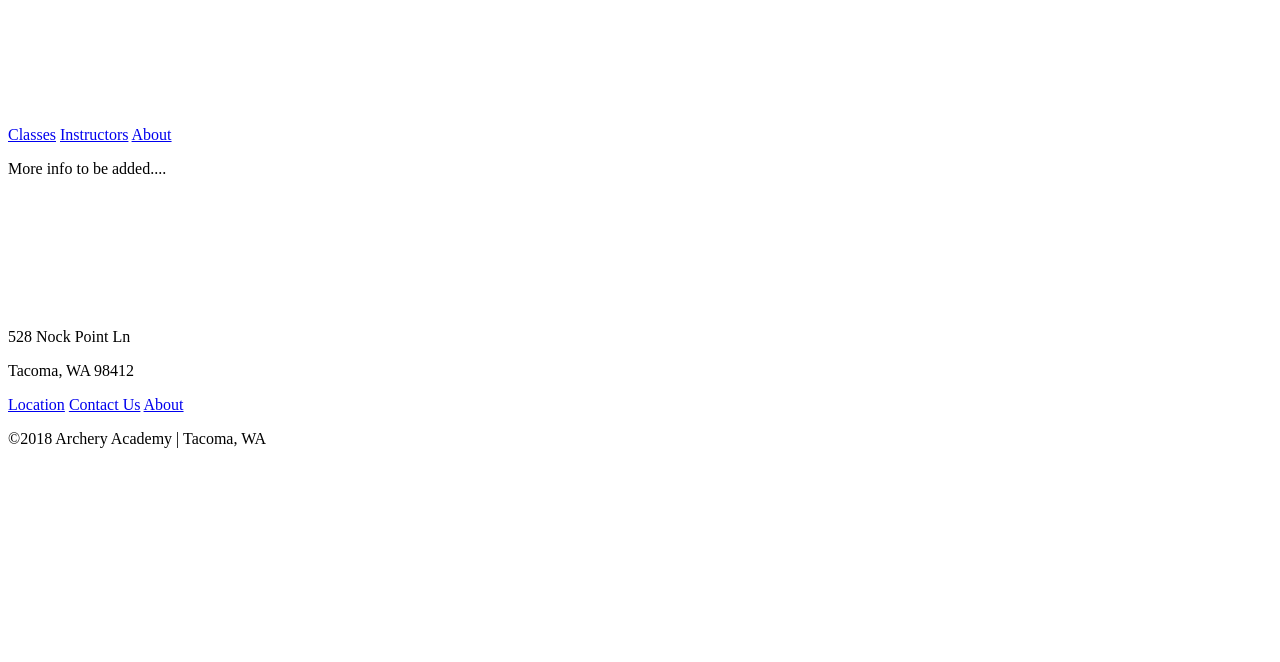
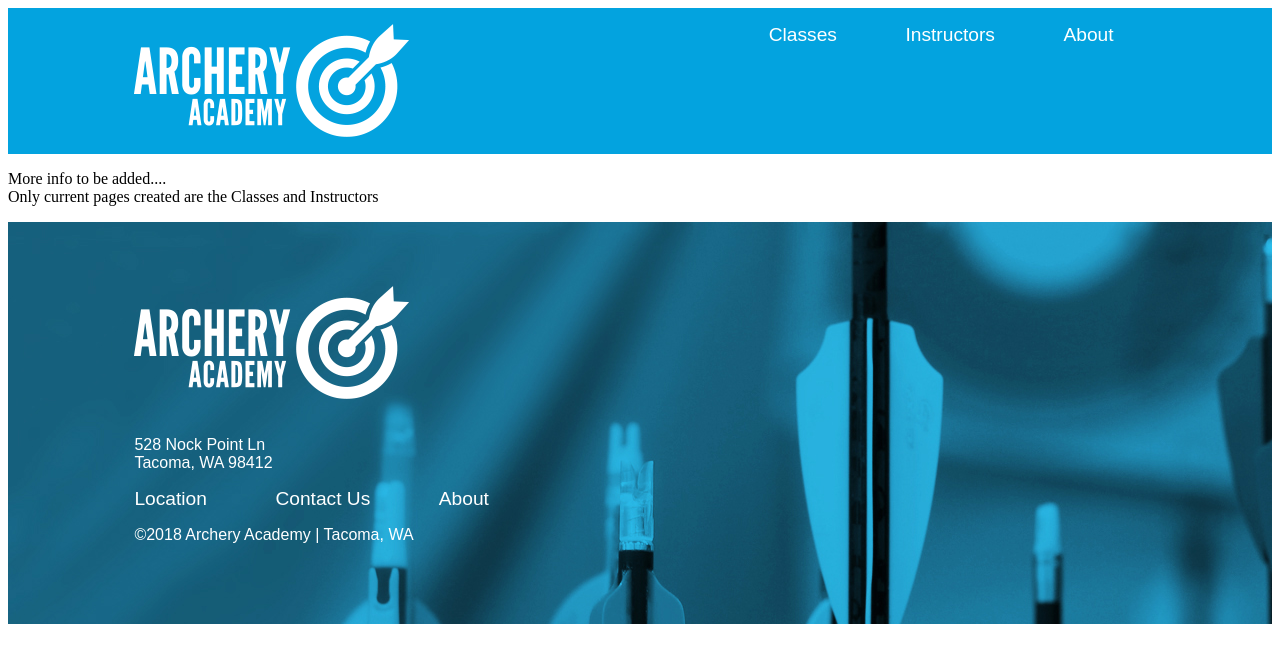
Before and after one commit to mark-l-taylor/archery-project, a plain HTML site: page index.html in a window 1280 px wide. Drawn offline with Linux system fonts and the light colour scheme.

Commit message:
Updated the index page so it would render correctly with style

```diff
--- a/index.html
+++ b/index.html
@@ -3,25 +3,34 @@
   <head>
     <meta charset="utf-8">
     <title>Archery Academy Homepage</title>
+    <link rel="stylesheet" type="text/css" href="styles/header.css">
+    <link rel="stylesheet" type="text/css" href="styles/footer.css">
   </head>
   <body>
     <header>
-        <img src="images/archeryAcademy-logo-white.png" alt="Archery Academy Logo">
+        <img src="images/archeryAcademy-logo-white.png" alt="Archery Academy Logo" class="header-image">
         <nav>
-          <a href="classes.html">Classes</a>
-          <a href="instructors.html">Instructors</a>
-          <a href="about.html">About</a>
+          <ul class="nav-list">
+            <li class="nav-list-item"><a href="classes.html">Classes</a></li>
+            <li class="nav-list-item"><a href="instructors.html">Instructors</a></li>
+            <li class="nav-list-item"><a href="about.html">About</a></li>
+          </ul>
         </nav>
     </header>
-    <p>More info to be added....</p>
+    <p>
+      More info to be added....<br>
+      Only current pages created are the Classes and Instructors
+    </p>
     <footer>
-      <img src="images/archeryAcademy-logo-white.png" alt="Archery Academy Logo">
-      <p>528 Nock Point Ln</p>
-      <p>Tacoma, WA 98412</p>
-      <nav>
-        <a href="location.html">Location</a>
-        <a href="contact.html">Contact Us</a>
-        <a href="about.html">About</a>
+      <img class="footer-image" src="images/archeryAcademy-logo-white.png"  alt="Archery Academy Logo">
+      <p>528 Nock Point Ln<br>
+      Tacoma, WA 98412</p>
+      <nav class="">
+        <ul class="nav-list-footer">
+          <li class="nav-list-item no-left-pad"><a href="location.html">Location</a></li>
+          <li class="nav-list-item"><a href="contact.html">Contact Us</a></li>
+          <li class="nav-list-item"><a href="about.html">About</a></li>
+        </ul>
       </nav>
       <p><span>&copy;</span>2018 Archery Academy  |  Tacoma, WA</p>
     </footer>
```
